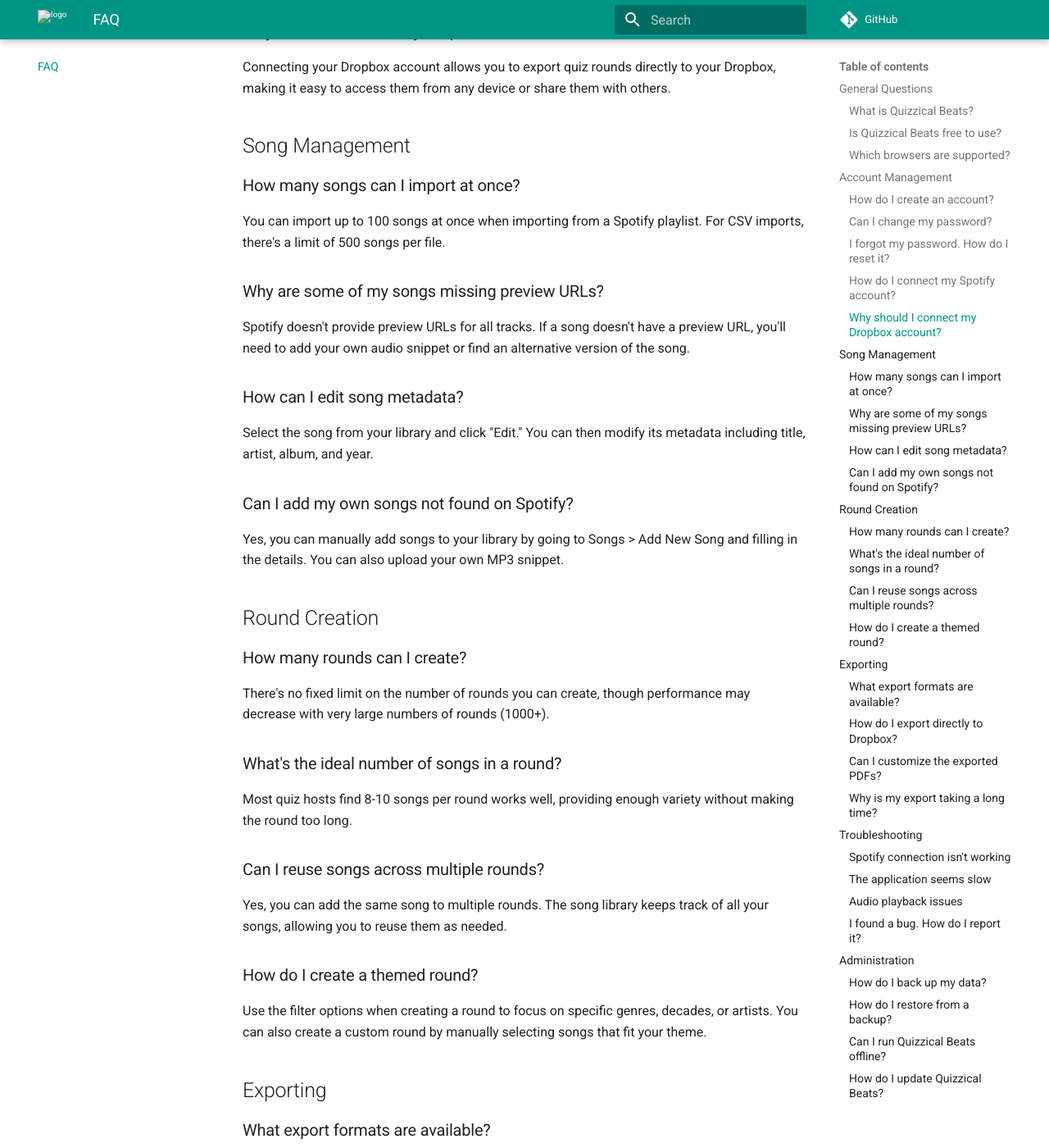
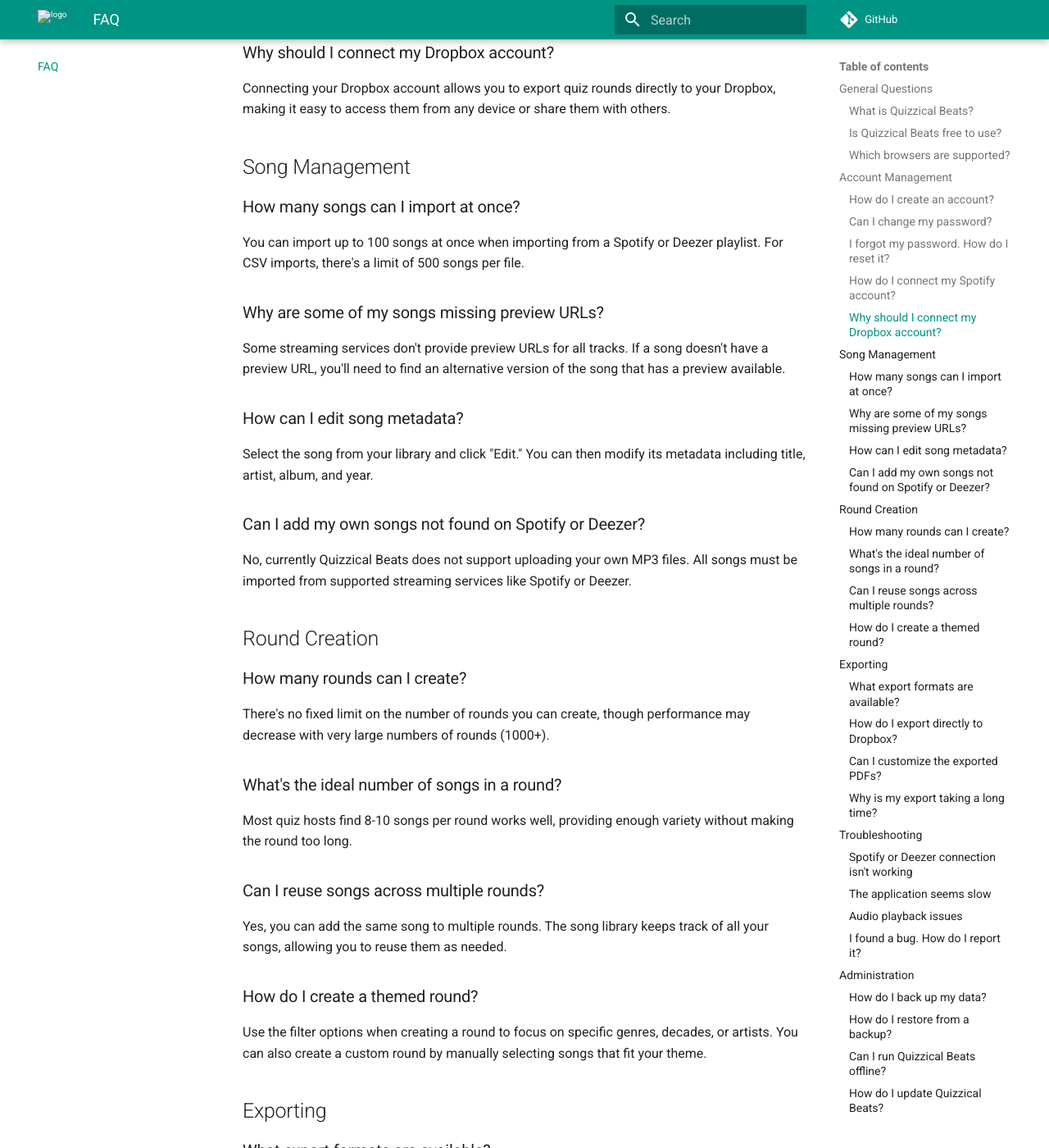
Before and after one commit to christianlouis/QuizzicalBeats, an MkDocs documentation site: the page built from docs/faq.md, in a window 1280 px wide and 1400 px high, scrolled down 1219 px. Shown: the whole window at 82% size. Built offline with MkDocs 1.6.1 and Material for MkDocs 9.7.7, drawn with Linux system fonts in a browser that asks for light colours; comment, search, counter and statistics services are not loaded; some of the changed text lies outside the part shown.

Commit message:
Update FAQ to include Deezer integration; clarify licensing terms; enhance song import and export details; improve troubleshooting guidance.

```diff
--- a/docs/faq.md
+++ b/docs/faq.md
@@ -3,10 +3,10 @@
 ## General Questions
 
 ### What is Quizzical Beats?
-Quizzical Beats is a web application designed to help quiz hosts create music quiz rounds. It integrates with Spotify to access a vast music library and provides tools for round generation, song management, and export options.
+Quizzical Beats is a web application designed to help quiz hosts create music quiz rounds. It integrates with Spotify and Deezer to access vast music libraries and provides tools for round generation, song management, and export options.
 
 ### Is Quizzical Beats free to use?
-Quizzical Beats is free for personal use. Depending on your deployment, your administrator may have established specific licensing terms for your organization.
+Yes, Quizzical Beats is free to use and is released under the MIT license, which allows for both personal and commercial use. You can find the full license details in the LICENSE file in the project repository.
 
 ### Which browsers are supported?
 Quizzical Beats works with all modern browsers including Chrome, Firefox, Safari, and Edge. For the best experience, we recommend keeping your browser updated to the latest version.
@@ -31,16 +31,16 @@
 ## Song Management
 
 ### How many songs can I import at once?
-You can import up to 100 songs at once when importing from a Spotify playlist. For CSV imports, there's a limit of 500 songs per file.
+You can import up to 100 songs at once when importing from a Spotify or Deezer playlist. For CSV imports, there's a limit of 500 songs per file.
 
 ### Why are some of my songs missing preview URLs?
-Spotify doesn't provide preview URLs for all tracks. If a song doesn't have a preview URL, you'll need to add your own audio snippet or find an alternative version of the song.
+Some streaming services don't provide preview URLs for all tracks. If a song doesn't have a preview URL, you'll need to find an alternative version of the song that has a preview available.
 
 ### How can I edit song metadata?
 Select the song from your library and click "Edit." You can then modify its metadata including title, artist, album, and year.
 
-### Can I add my own songs not found on Spotify?
-Yes, you can manually add songs to your library by going to Songs > Add New Song and filling in the details. You can also upload your own MP3 snippet.
+### Can I add my own songs not found on Spotify or Deezer?
+No, currently Quizzical Beats does not support uploading your own MP3 files. All songs must be imported from supported streaming services like Spotify or Deezer.
 
 ## Round Creation
 
@@ -59,21 +59,21 @@
 ## Exporting
 
 ### What export formats are available?
-Quizzical Beats supports exporting rounds as PDF (questions and answers), MP3 (audio files), ZIP (combined package), and CSV (raw data).
+Quizzical Beats supports exporting rounds as PDF (questions and answers), MP3 (audio files), ZIP (combined package), and JSON (raw data).
 
 ### How do I export directly to Dropbox?
 Connect your Dropbox account, then when exporting a round, select "Export to Dropbox" as the destination. You can then choose which folder to export to.
 
 ### Can I customize the exported PDFs?
-Yes, you can customize the PDF header, footer, and overall layout in Settings > Export Preferences.
+No, the PDF export format is standardized and cannot be customized. All PDFs follow a consistent layout that includes round information, song details, and answer fields.
 
 ### Why is my export taking a long time?
 Exports with many rounds or large audio files may take longer. MP3 generation and packaging can be resource-intensive.
 
 ## Troubleshooting
 
-### Spotify connection isn't working
-Try disconnecting and reconnecting your Spotify account. If the issue persists, ensure that your Spotify account is active and that you've granted all the required permissions.
+### Spotify or Deezer connection isn't working
+Try disconnecting and reconnecting your account. If the issue persists, ensure that your account is active and that you've granted all the required permissions.
 
 ### The application seems slow
 Performance depends on several factors including your device, internet connection, and the size of your song library. Try clearing your browser cache or using a different browser.
@@ -87,13 +87,13 @@
 ## Administration
 
 ### How do I back up my data?
-Administrators can create backups through the Admin > System > Backup interface. Backups can be scheduled or created manually.
+Administrators can create backups through the Admin > System > Backup interface. Backups can be scheduled or created manually and include the database, media files, and configuration.
 
 ### How do I restore from a backup?
 Go to Admin > System > Restore, select the backup file, and follow the instructions to restore your data.
 
 ### Can I run Quizzical Beats offline?
-Quizzical Beats requires internet access to connect to Spotify and other services. However, once songs are imported, you can use some features offline.
+Quizzical Beats requires internet access to connect to Spotify, Deezer, and other services. However, once songs are imported, you can use some features offline.
 
 ### How do I update Quizzical Beats?
 Administrators can update the application by pulling the latest version from the repository and restarting the application. For Docker installations, update the container image.
```
